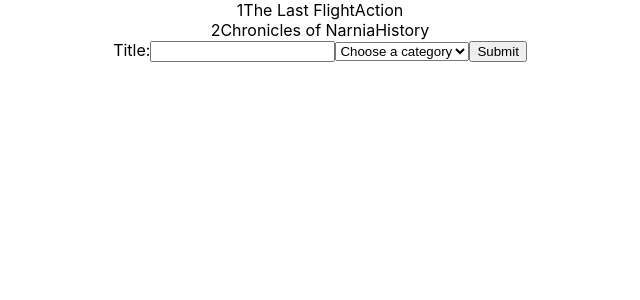
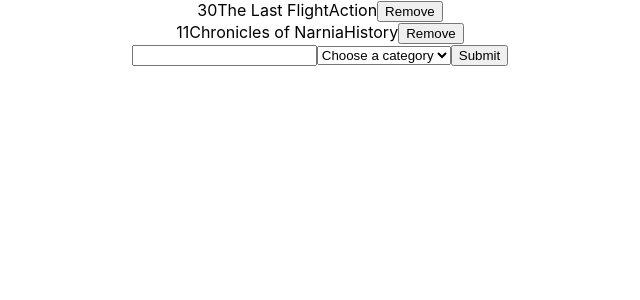
Before and after one commit to em-em-D/MagicBookStore, a React (Create React App) app: page / in a window 1280 px wide. Shown: the top 300 px of the page, without its empty margins (320-960 px from the left). Built offline with nearby package versions, Linux system fonts and the light colour scheme.

Commit message:
added createbook and removebook to the app

```diff
--- a/src/actions/index.js
+++ b/src/actions/index.js
@@ -1,6 +1,9 @@
+
+import getId from '../utils/getId'
+
 export const createBook = (title, category) => ({
   type: 'CREATE_BOOK',
-  id: 0,
+  id: getId(),
   title,
   category,
 });
--- a/src/components/Book.js
+++ b/src/components/Book.js
@@ -2,13 +2,20 @@
 import PropTypes from 'prop-types';
 
 const Book = props => {
-  const { book } = props;
+  const { book, removeBook } = props;
+  const handleRemoveBook = () => removeBook(book.id);
+
   return (
     <div>
       <div>
         {book.id}
         {book.title}
         {book.category}
+
+        <button type="button" onClick={handleRemoveBook} className="remove">
+          Remove
+        </button>
+
       </div>
     </div>
   );
--- a/src/components/BooksList.js
+++ b/src/components/BooksList.js
@@ -2,17 +2,21 @@
 import PropTypes from 'prop-types';
 import { connect } from 'react-redux';
 import Book from './Book';
+import { removeBook } from "../actions";
 
 function mapStateToProps(state) {
   const { books } = state;
   return { books };
 }
 
+const mapDispatchToProps = dispatch => ({
+  removeBook: id => dispatch(removeBook(id))
+});
 const BooksList = ({ books }) => (
   <div>
     <div>
       {books.map(book => (
-        <Book key={book.id} book={book} />
+        <Book key={book.id} book={book} removeBook={removeBook} />
       ))}
     </div>
   </div>
@@ -26,6 +30,7 @@
       category: PropTypes.string.isRequired,
     }).isRequired,
   ).isRequired,
+  removeBook: PropTypes.func.isRequired
 };
 
-export default connect(mapStateToProps, null)(BooksList);
+export default connect(mapStateToProps, mapDispatchToProps)(BooksList);
--- a/src/containers/BooksForm.js
+++ b/src/containers/BooksForm.js
@@ -1,4 +1,6 @@
 import React from 'react';
+import { createBook } from "../actions";
+import { connect } from "react-redux";
 
 const CATEGORIES = [
   'Action',
@@ -26,7 +28,10 @@
   handleSubmit = e => {
     e.preventDefault();
     const { title, category } = this.state;
+    const { createBook } = this.props;
+
     if (title && category) {
+createBook(title, category);
       this.setState({
         title: '',
         category: '',
@@ -39,15 +44,15 @@
 
     return (
       <form onSubmit={this.handleSubmit}>
-        <label htmlFor>
-          Title:
+        {/* <label htmlFor> */}
+          {/* Title: */}
           <input
             type="text"
             name="title"
             value={title}
             onChange={this.handleChange}
           />
-        </label>
+        {/* </label> */}
         <select
           name="category"
           value={category}
@@ -67,4 +72,4 @@
   }
 }
 
-export default BooksForm;
+export default connect(null, { createBook }) (BooksForm);
--- a/src/index.js
+++ b/src/index.js
@@ -5,11 +5,12 @@
 import { Provider } from 'react-redux';
 import reducer from './reducers';
 import App from './App';
+import getId from './utils/getId';
 
 const initialState = {
   books: [
-    { id: 1, title: 'The Last Flight', category: 'Action' },
-    { id: 2, title: 'Chronicles of Narnia', category: 'History' },
+    { id: getId(), title: 'The Last Flight', category: 'Action' },
+    { id: getId(), title: 'Chronicles of Narnia', category: 'History' },
   ],
 };
 
--- /dev/null
+++ b/src/utils/getId.js
@@ -0,0 +1,3 @@
+const getId = () => Math.round(Math.random() * 100);
+
+export default getId;
```
